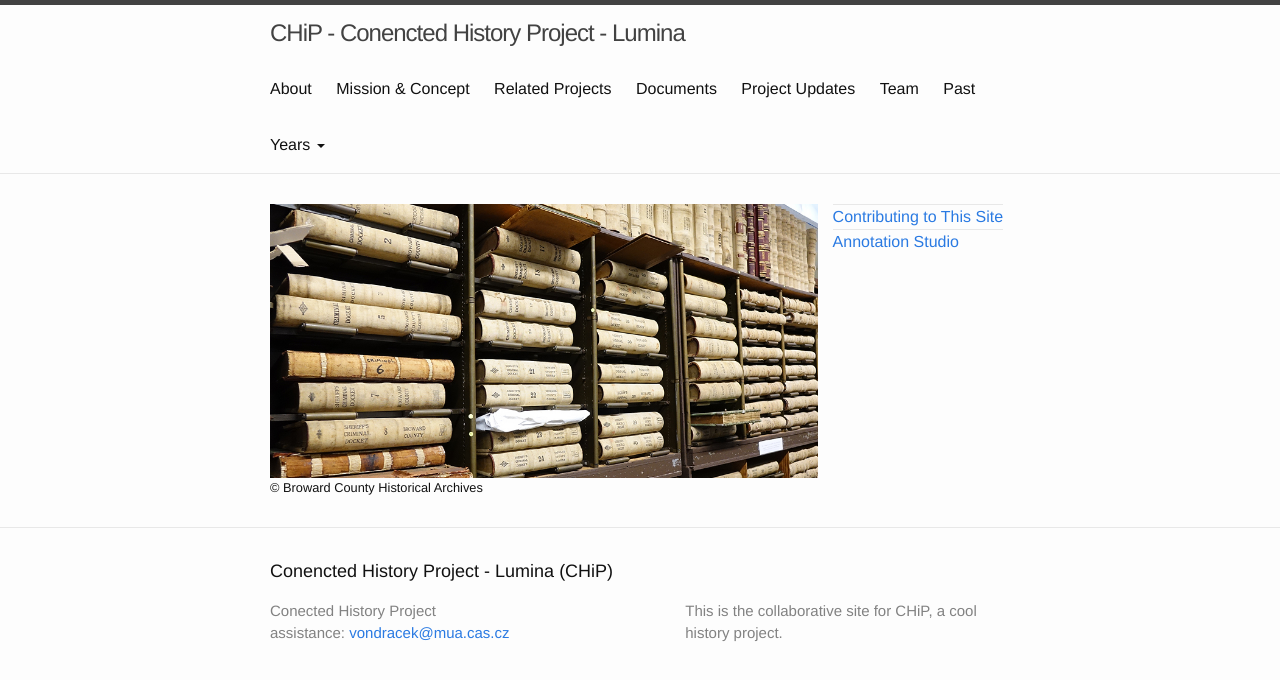
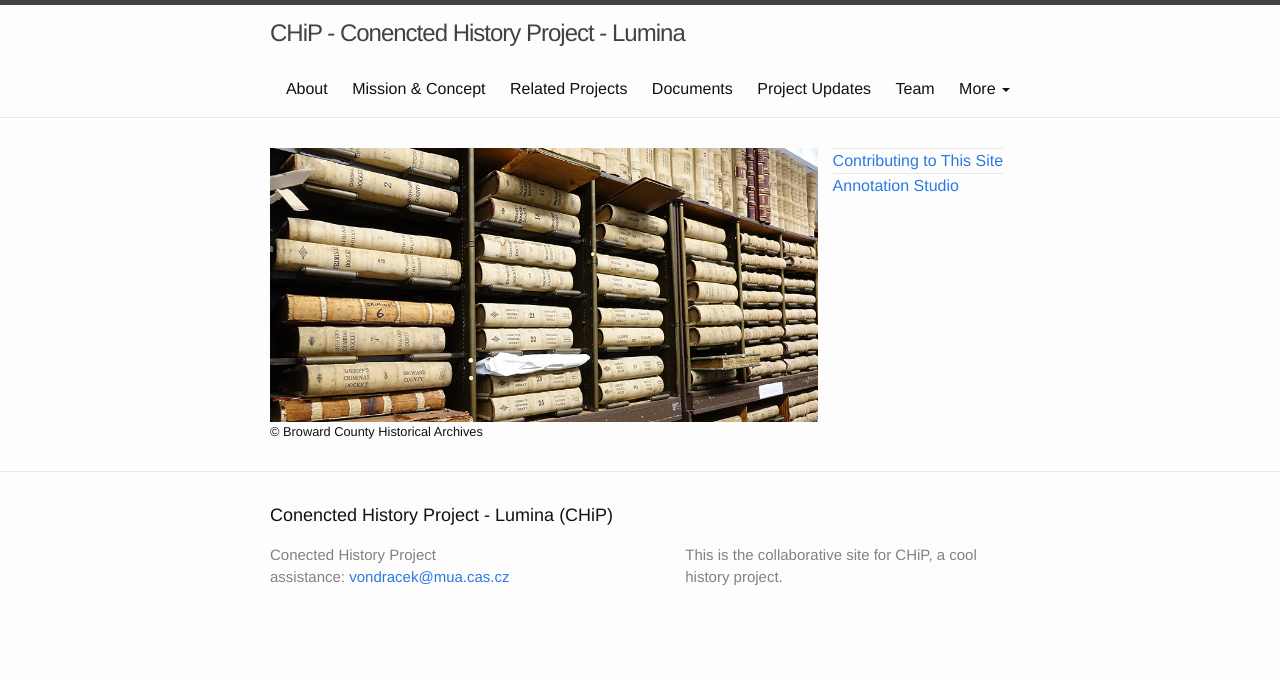
Before and after one commit to CHiP-Lumina/chip-lumina.github.io, a Jekyll site: the page built from index.html, in a window 1280 px wide. Shown: the top 680 px of the page. Built offline with Jekyll 4.4.1, drawn with Linux system fonts in a browser that asks for light colours.

Commit message:
Update header.html
Change drop-down to More

```diff
--- a/_includes/header.html
+++ b/_includes/header.html
@@ -22,7 +22,7 @@
         {% endfor %}
         <span role="presentation" class="page-link dropdown">
 					<a class="page-link dropdown-toggle" data-toggle="dropdown" href="#" role="button" aria-haspopup="true" aria-expanded="false">
-						Past Years <span class="caret"></span>
+						More <span class="caret"></span>
 					</a>
 					<ul class="dropdown-menu">
 						<li><a href="https://www.mua.cas.cz/en/projekt/chip/">CHiP Lumina Information</a></li>
```
